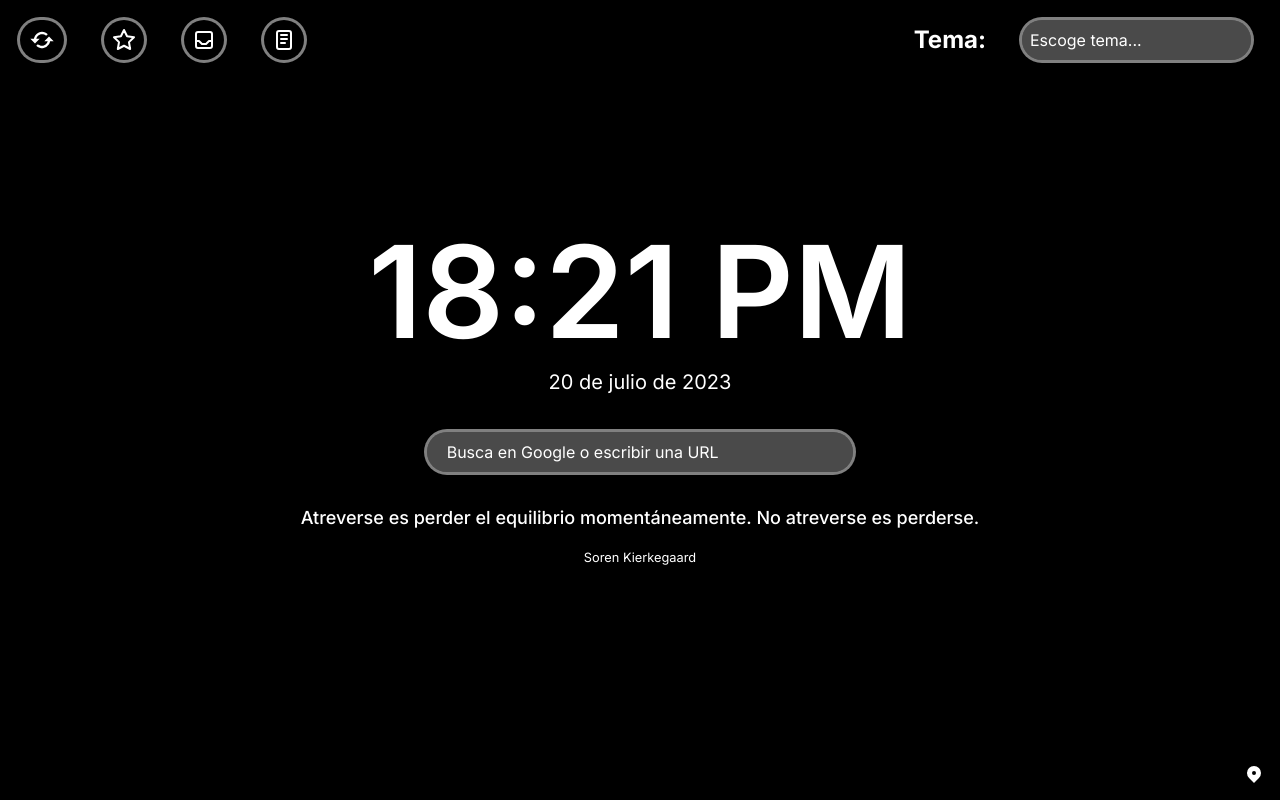
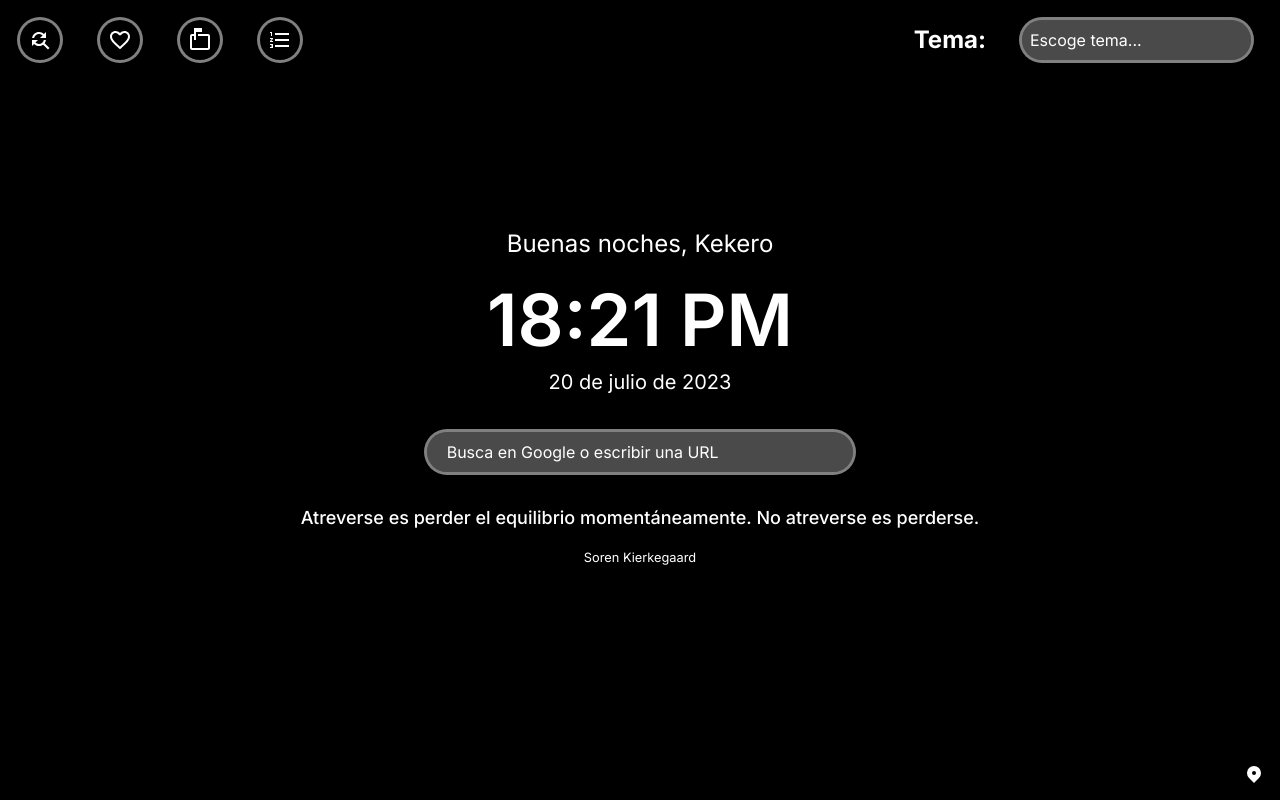
Before and after one commit to JimmyMP/Kekero-Home, a website with bundled scripts: page index.html in a window 1280 px wide. Built offline with nearby package versions, Linux system fonts and the light colour scheme; no server answers.

Commit message:
<Arreglar Favorito>

```diff
--- a/index.html
+++ b/index.html
@@ -27,12 +27,10 @@
     <div aria-label="Cambia tu wallpaper y frase de forma aleatoria">
       <button class="block h-10 px-2 m-5 text-white transform bg-transparent rounded-full motion-safe:hover:scale-150 hover:bg-gray-100 hover:bg-opacity-10 outline-none ring ring-white ring-opacity-50"
       aria-label="Refresh" title="Reload Wallpaper">
-        <svg class="align-middle pointer-events-none" fill="currentColor" xmlns="http://www.w3.org/2000/svg" width="28"
-          height="28" viewBox="0 0 24 24">
-          <path
-            d="M10 11H7.101l.001-.009a4.956 4.956 0 0 1 .752-1.787 5.054 5.054 0 0 1 2.2-1.811c.302-.128.617-.226.938-.291a5.078 5.078 0 0 1 2.018 0 4.978 4.978 0 0 1 2.525 1.361l1.416-1.412a7.036 7.036 0 0 0-2.224-1.501 6.921 6.921 0 0 0-1.315-.408 7.079 7.079 0 0 0-2.819 0 6.94 6.94 0 0 0-1.316.409 7.04 7.04 0 0 0-3.08 2.534 6.978 6.978 0 0 0-1.054 2.505c-.028.135-.043.273-.063.41H2l4 4 4-4zm4 2h2.899l-.001.008a4.976 4.976 0 0 1-2.103 3.138 4.943 4.943 0 0 1-1.787.752 5.073 5.073 0 0 1-2.017 0 4.956 4.956 0 0 1-1.787-.752 5.072 5.072 0 0 1-.74-.61L7.05 16.95a7.032 7.032 0 0 0 2.225 1.5c.424.18.867.317 1.315.408a7.07 7.07 0 0 0 2.818 0 7.031 7.031 0 0 0 4.395-2.945 6.974 6.974 0 0 0 1.053-2.503c.027-.135.043-.273.063-.41H22l-4-4-4 4z">
-          </path>
-        </svg>
+      <svg xmlns="http://www.w3.org/2000/svg" height="24px" viewBox="0 0 24 24" width="24px" fill="#FFFFFF">
+        <path d="M0 0h24v24H0z" fill="none"/>
+        <path d="M11 6c1.38 0 2.63.56 3.54 1.46L12 10h6V4l-2.05 2.05C14.68 4.78 12.93 4 11 4c-3.53 0-6.43 2.61-6.92 6H6.1c.46-2.28 2.48-4 4.9-4zm5.64 9.14c.66-.9 1.12-1.97 1.28-3.14H15.9c-.46 2.28-2.48 4-4.9 4-1.38 0-2.63-.56-3.54-1.46L10 12H4v6l2.05-2.05C7.32 17.22 9.07 18 11 18c1.55 0 2.98-.51 4.14-1.36L20 21.49 21.49 20l-4.85-4.86z"/>
+      </svg>
         <span class="sr-only">
           Reload
         </span>
@@ -41,27 +39,19 @@
     <div aria-label="Marca la fotografia y frase como favorita">
       <button class="block h-10 px-2 m-5 text-white transform bg-transparent rounded-full motion-safe:hover:scale-150 hover:bg-gray-100 hover:bg-opacity-10 outline-none ring ring-white ring-opacity-50"
       aria-selected="false" role="button" aria-label="Guardar como favorito" title="Guardar Estilo como favorito" id=" favorito">
-        <svg xmlns="http://www.w3.org/2000/svg"
-          class="text-transparent pointer-events-none icon icon-tabler icon-tabler-star" width="24" height="24"
-          viewBox="0 0 24 24" stroke-width="2" stroke="white" fill="currentColor" stroke-linecap="round"
-          stroke-linejoin="round">
-          <path stroke="none" d="M0 0h24v24H0z" ></path>
-          <path class="fill" fill="currentColor"
-            d="M12 17.75l-6.172 3.245l1.179 -6.873l-5 -4.867l6.9 -1l3.086 -6.253l3.086 6.253l6.9 1l-5 4.867l1.179 6.873z">
-          </path>
-        </svg>
+      <svg xmlns="http://www.w3.org/2000/svg" height="24px" viewBox="0 0 24 24" width="24px" fill="#FFFFFF">
+        <path d="M0 0h24v24H0z" fill="none"/>
+        <path d="M16.5 3c-1.74 0-3.41.81-4.5 2.09C10.91 3.81 9.24 3 7.5 3 4.42 3 2 5.42 2 8.5c0 3.78 3.4 6.86 8.55 11.54L12 21.35l1.45-1.32C18.6 15.36 22 12.28 22 8.5 22 5.42 19.58 3 16.5 3zm-4.4 15.55l-.1.1-.1-.1C7.14 14.24 4 11.39 4 8.5 4 6.5 5.5 5 7.5 5c1.54 0 3.04.99 3.57 2.36h1.87C13.46 5.99 14.96 5 16.5 5c2 0 3.5 1.5 3.5 3.5 0 2.89-3.14 5.74-7.9 10.05z"/>
+      </svg>
       </button>
     </div>
     <div aria-label="Ir a Gmail">
       <a href="https://mail.google.com/mail"
       class="flex items-center h-10 px-2 m-5 text-white transform bg-transparent rounded-full motion-safe:hover:scale-150 hover:bg-gray-100 hover:bg-opacity-10 outline-none ring ring-white ring-opacity-50"
         rel="noopener noreferrer" target="_blank" title="Ir a Gmail" aria-label="Ir a Gmail">
-        <svg xmlns="http://www.w3.org/2000/svg" class="icon icon-tabler icon-tabler-inbox" width="24" height="24"
-          viewBox="0 0 24 24" stroke-width="2" stroke="currentColor" fill="none" stroke-linecap="round"
-          stroke-linejoin="round">
-          <path stroke="none" d="M0 0h24v24H0z" fill="none"></path>
-          <rect x="4" y="4" width="16" height="16" rx="2"></rect>
-          <path d="M4 13h3l3 3h4l3 -3h3"></path>
+        <svg xmlns="http://www.w3.org/2000/svg" height="24px" viewBox="0 0 24 24" width="24px" fill="#FFFFFF">
+          <path d="M0 0h24v24H0z" fill="none"/>
+          <path d="M20 6H10v2h10v12H4V8h2v4h2V4h6V0H6v6H4c-1.1 0-2 .9-2 2v12c0 1.1.9 2 2 2h16c1.1 0 2-.9 2-2V8c0-1.1-.9-2-2-2z"/>
         </svg>
       </a>
     </div>
@@ -69,15 +59,10 @@
     <div aria-label="Crea notas rápidas" class="relative">
       <button class="block h-10 px-2 m-5 text-white transform bg-transparent rounded-full btn-notes-list motion-safe:hover:scale-150 hover:bg-gray-100 hover:bg-opacity-10 outline-none ring ring-white ring-opacity-50"
       id="notes-list" aria-label="Botón de notas" title="Crear Nota">
-        <svg class="pointer-events-none" xmlns="http://www.w3.org/2000/svg"
-          width="24" height="24" viewBox="0 0 24 24" stroke-width="2" stroke="currentColor" fill="none"
-          stroke-linecap="round" stroke-linejoin="round">
-          <path stroke="none" d="M0 0h24v24H0z" fill="none"></path>
-          <rect x="5" y="3" width="14" height="18" rx="2"></rect>
-          <line x1="9" y1="7" x2="15" y2="7"></line>
-          <line x1="9" y1="11" x2="15" y2="11"></line>
-          <line x1="9" y1="15" x2="13" y2="15"></line>
-        </svg>
+      <svg xmlns="http://www.w3.org/2000/svg" height="24px" viewBox="0 0 24 24" width="24px" fill="#FFFFFF">
+        <path d="M0 0h24v24H0V0z" fill="none"/>
+        <path d="M2 17h2v.5H3v1h1v.5H2v1h3v-4H2v1zm1-9h1V4H2v1h1v3zm-1 3h1.8L2 13.1v.9h3v-1H3.2L5 10.9V10H2v1zm5-6v2h14V5H7zm0 14h14v-2H7v2zm0-6h14v-2H7v2z"/>
+      </svg>
       </button>
       <div class="hidden overflow-hidden rounded-md notes-list__list">
         <div class="absolute z-10 w-3 h-3 transform rotate-45 bg-white top-14 left-9"></div>
--- a/js/main.js
+++ b/js/main.js
@@ -2,12 +2,13 @@ import { $, btnReloadWallpaper, input, input_tema } from './Accesibilidad.js';
 import { quotes } from '../data/quotes.js';
 
 let user;
+//Para recargar de nuevo todas las funciones de start, sin recargar la pagina, al dar click
+btnReloadWallpaper.addEventListener('click', () => !JSON.parse($('#favorito')) && start());
 // Al iniciar el main se inician todas estas funciones
 const start = () => {
     getQuote();
     addTime();
     getWallpaper();
-    // nameUser();
   };
 
 //Para buscar
@@ -46,10 +47,20 @@ function addTime() {
     const datenow = date.format(Date.now());
     const now = new Date();
     const timeOfDay = now.getHours() >= 12 ? 'PM' : 'AM';
+    const currentHour = now.getHours();
+    let greeting;
+    if (currentHour >= 5 && currentHour < 12) {
+      greeting = 'Buenos días, Kekero';
+    } else if (currentHour >= 12 && currentHour < 18) {
+      greeting = 'Buenas tardes, Kekero';
+    } else {
+      greeting = 'Buenas noches, Kekero';
+    }
 
     const rootClock = $('.clock');
     rootClock.innerHTML = `
-        <h1 class="font-semibold text-7xl md:text-9xl py-3">${hour} ${timeOfDay}</h1>
+        <p class=" font-extralight-bold text-2xl py-3">${greeting}</p>
+        <h2 class="font-semibold text-7xl md:text-7xl py-3">${hour} ${timeOfDay}</h2>
         <p class="text-center sm:text-xl mb-6">${datenow}</p>
     `;
 }
```
Also changed, not shown: js/marcar_favorito.js (+33 -0 lines).
